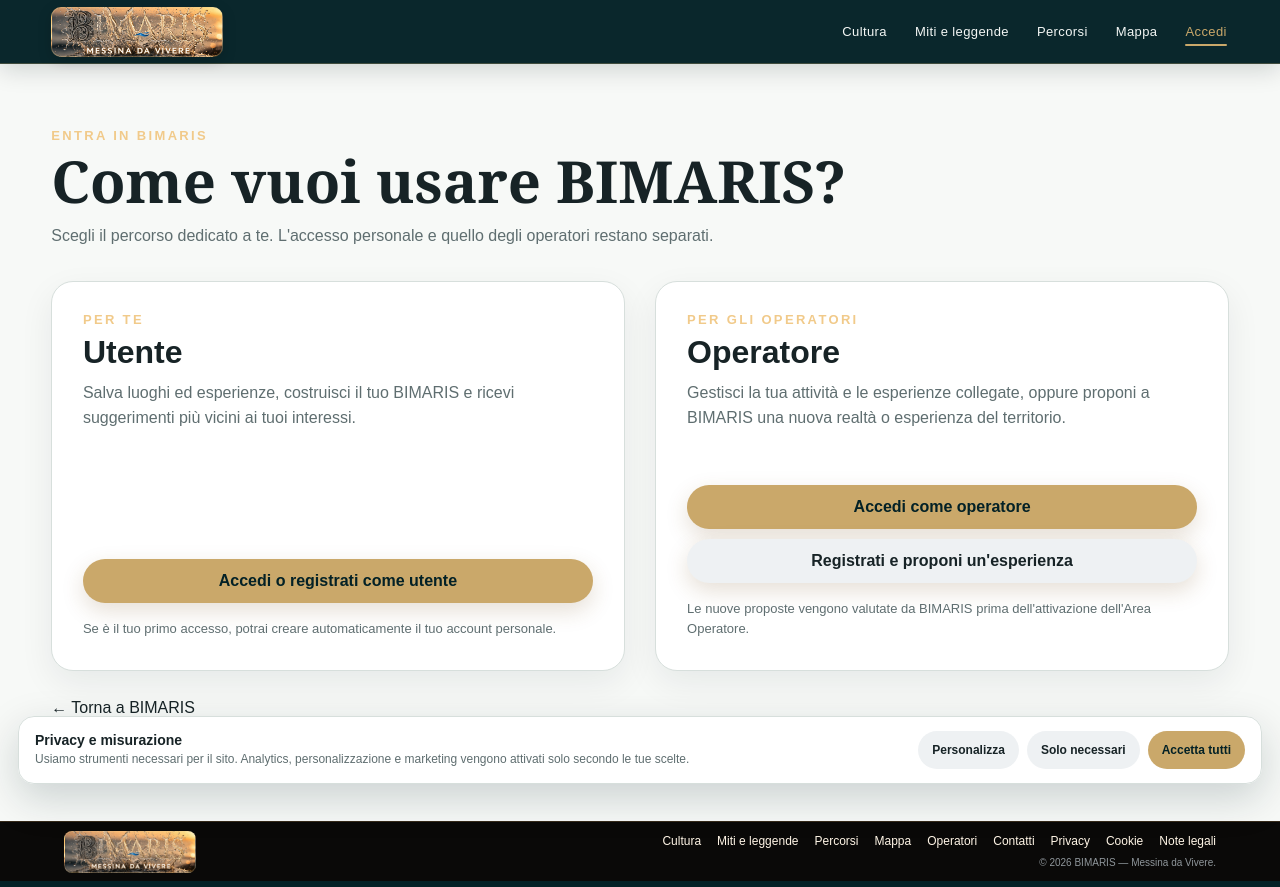
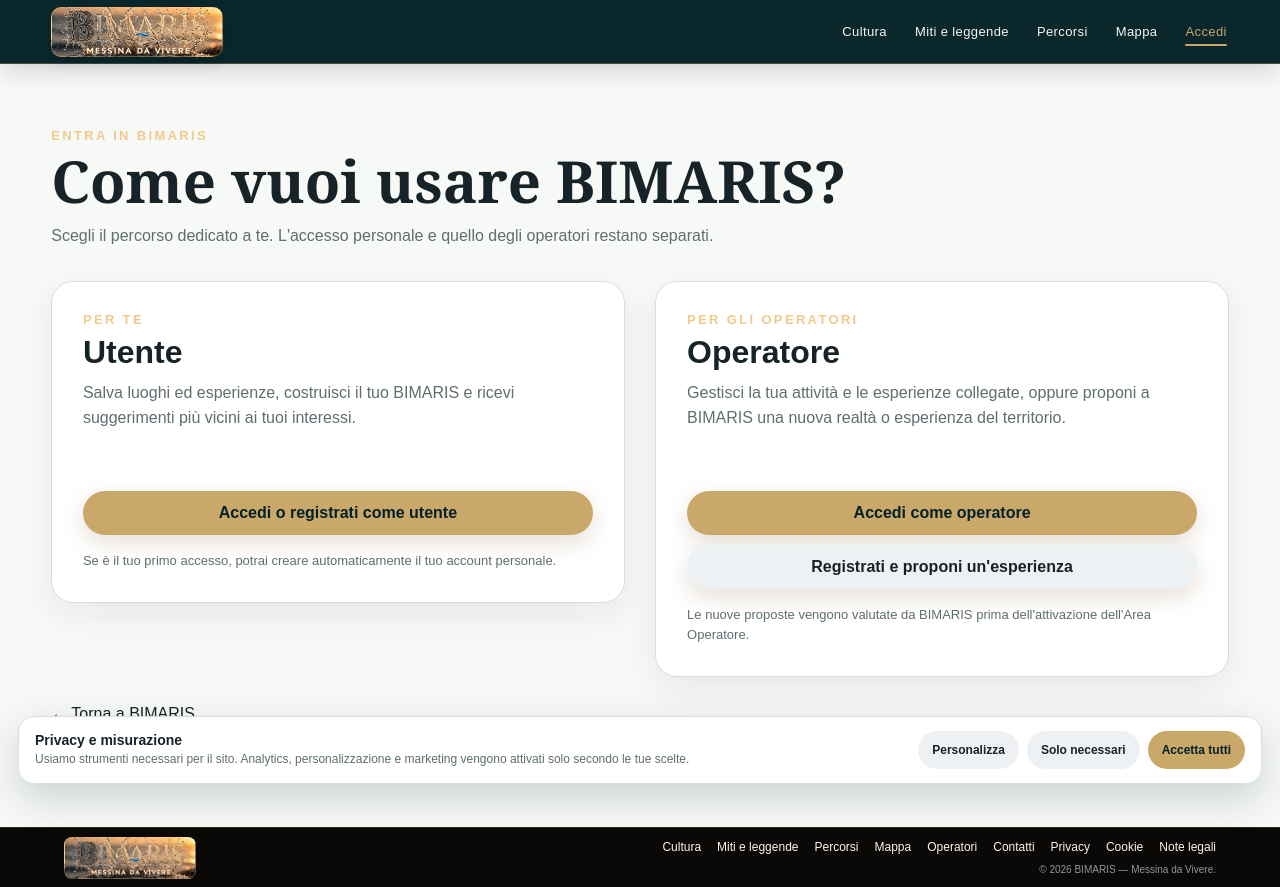
Before and after one commit to giovannibrunetto/bimaris-platform, a Next.js app in the folder apps/web/: page /accedi in a window 1280 px wide. Built offline with nearby package versions, Linux system fonts and the light colour scheme.

Commit message:
QA F08 F14: align page containers and compact access cards

```diff
--- a/apps/web/app/a11-foundation.css
+++ b/apps/web/app/a11-foundation.css
@@ -36,6 +36,8 @@ body { background:var(--color-bg); color:var(--color-text); }
 /* Shared editorial headers: explicit high contrast fixes the A11 P0 defect. */
 .page-hero {
   color:#fff;
+  padding-left:clamp(24px,6vw,108px);
+  padding-right:clamp(24px,6vw,108px);
   background:
     radial-gradient(circle at 82% 16%,rgba(202,168,106,.16),transparent 25%),
     linear-gradient(135deg,#07343b 0%,#032126 62%,#02171b 100%);
@@ -244,7 +246,7 @@ body { background:var(--color-bg); color:var(--color-text); }
   .home-journey-path p { flex:1; }
   .home-journey-action { margin-top:auto; }
 
-  /* ACCESS-D01 — the two access paths are the page focus: centered and viewport-filling. */
+  /* ACCESS-D01 / QA F14 — centered paths without artificial vertical whitespace. */
   .access-gateway {
     width:min(92vw,1680px) !important;
     max-width:none !important;
@@ -257,14 +259,16 @@ body { background:var(--color-bg); color:var(--color-text); }
     width:100%;
     grid-template-columns:repeat(2,minmax(0,1fr)) !important;
     gap:clamp(24px,2.4vw,42px) !important;
+    align-items:start !important;
   }
   .access-gateway-card {
     min-width:0;
-    min-height:clamp(390px,48vh,500px);
+    min-height:0 !important;
+    height:auto !important;
     padding:clamp(30px,2.4vw,42px) !important;
   }
   .access-gateway-card > div:first-child p { max-width:680px; }
-  .access-gateway-actions { width:100%; }
+  .access-gateway-actions { width:100%; margin-top:28px; }
   .access-gateway-actions .button { width:100%; text-align:center; }
   .access-gateway-back { margin-top:28px; }
 }
@@ -307,6 +311,7 @@ body { background:var(--color-bg); color:var(--color-text); }
 .consent-options label { display:inline-flex; align-items:center; gap:7px; }
 
 @media (max-width:760px) {
+  .page-hero,
   .discovery-page-hero { padding-left:18px; padding-right:18px; }
   .culture-editorial-section,
   .culture-places-section { padding-left:16px; padding-right:16px; }
```
